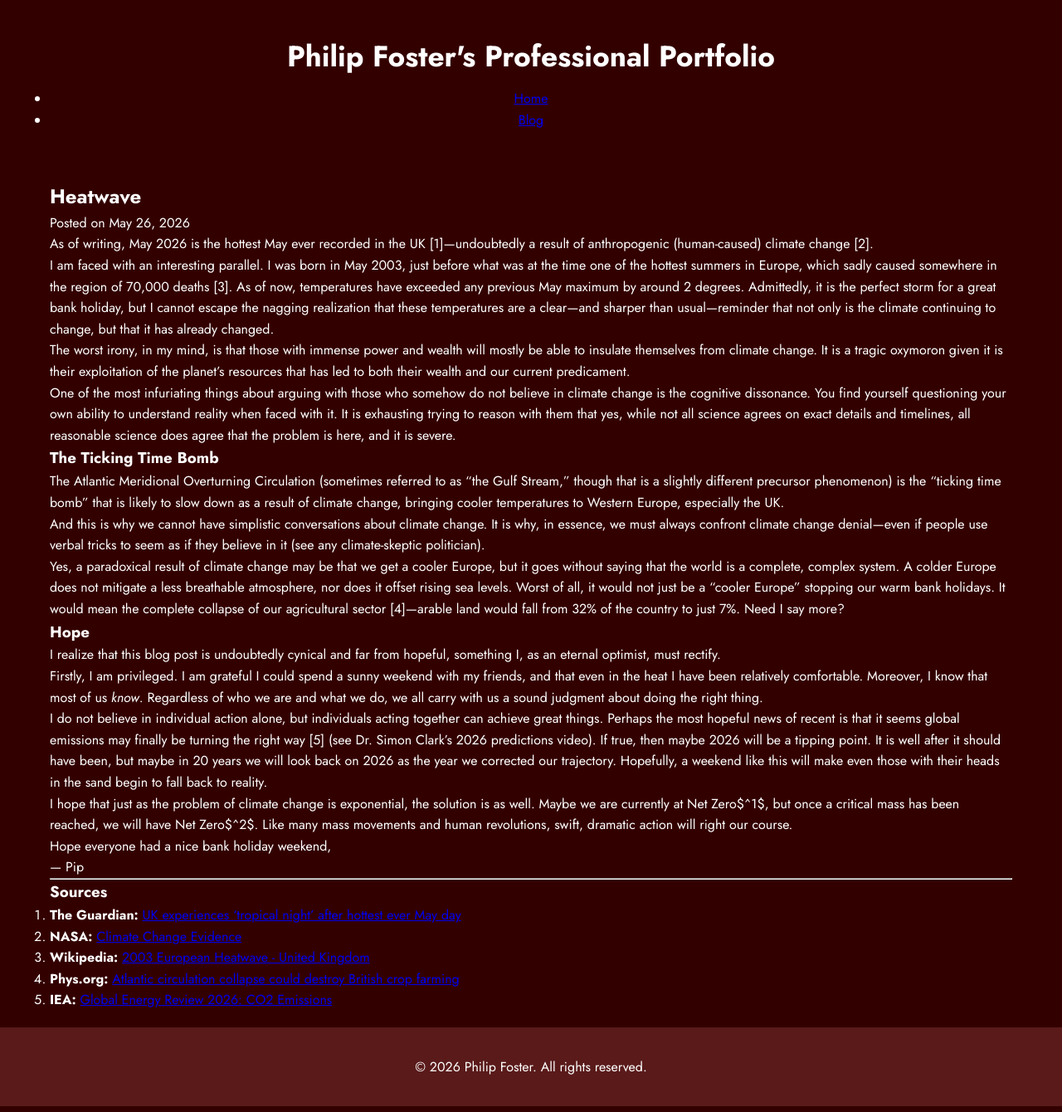
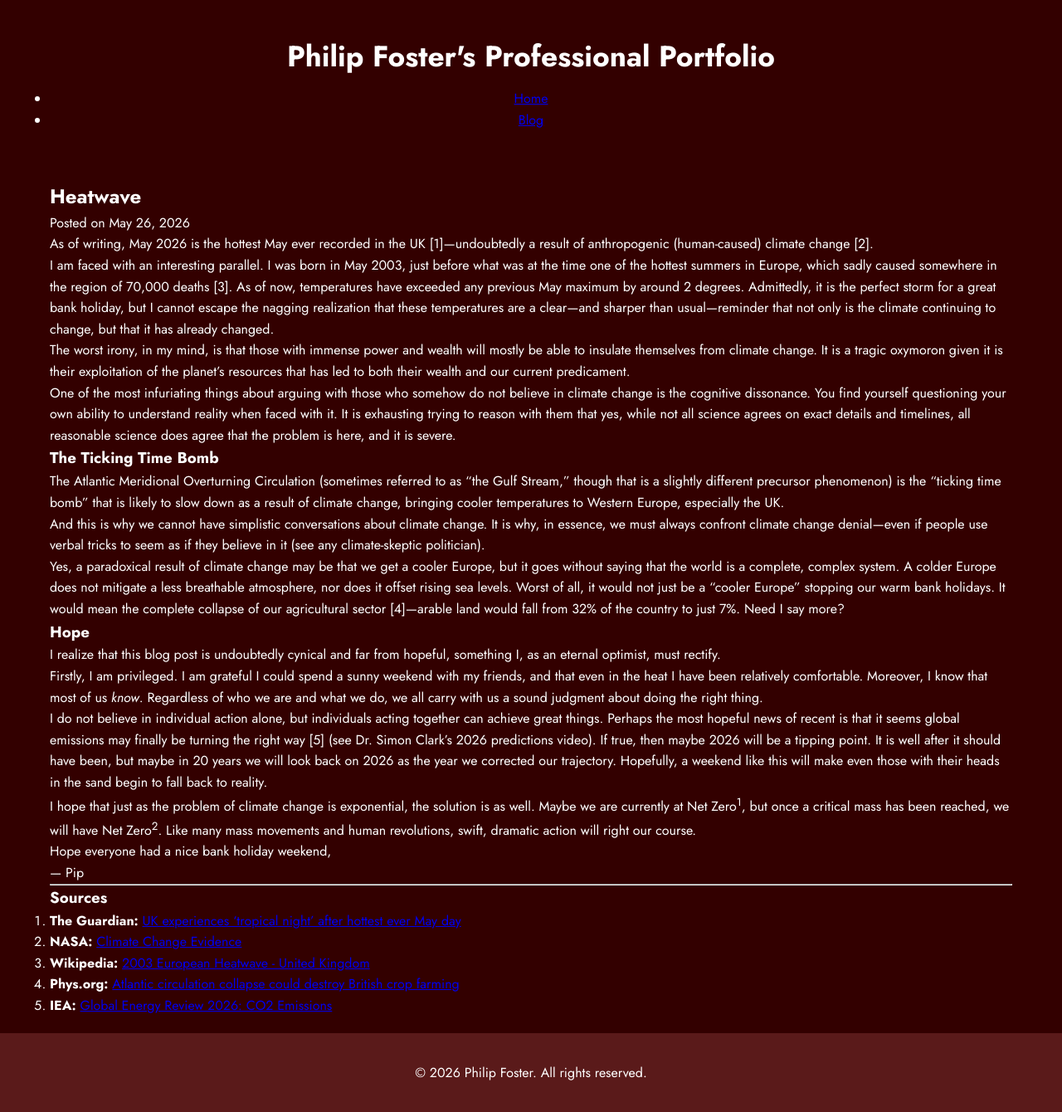
Before and after one commit to PipCraft/PipCraft.github.io, a Jekyll site: the page built from _posts/2026-05-26-Heatwave.md, in a window 1280 px wide. Shown: the whole page at 83% size. Built offline with Jekyll 4.4.1, drawn with Linux system fonts in a browser that asks for light colours.

```diff
--- a/_posts/2026-05-26-Heatwave.md
+++ b/_posts/2026-05-26-Heatwave.md
@@ -30,7 +30,7 @@ Firstly, I am privileged. I am grateful I could spend a sunny weekend with my fr
 
 I do not believe in individual action alone, but individuals acting together can achieve great things. Perhaps the most hopeful news of recent is that it seems global emissions may finally be turning the right way [5] (see Dr. Simon Clark's 2026 predictions video). If true, then maybe 2026 will be a tipping point. It is well after it should have been, but maybe in 20 years we will look back on 2026 as the year we corrected our trajectory. Hopefully, a weekend like this will make even those with their heads in the sand begin to fall back to reality.
 
-I hope that just as the problem of climate change is exponential, the solution is as well. Maybe we are currently at Net Zero$^1$, but once a critical mass has been reached, we will have Net Zero$^2$. Like many mass movements and human revolutions, swift, dramatic action will right our course.
+I hope that just as the problem of climate change is exponential, the solution is as well. Maybe we are currently at Net Zero<sup>1</sup>, but once a critical mass has been reached, we will have Net Zero<sup>2</sup>. Like many mass movements and human revolutions, swift, dramatic action will right our course.
 
 Hope everyone had a nice bank holiday weekend,
 
```
